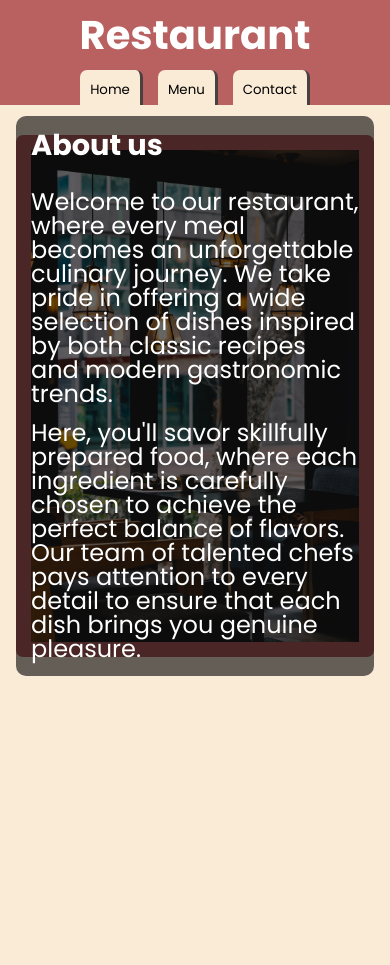
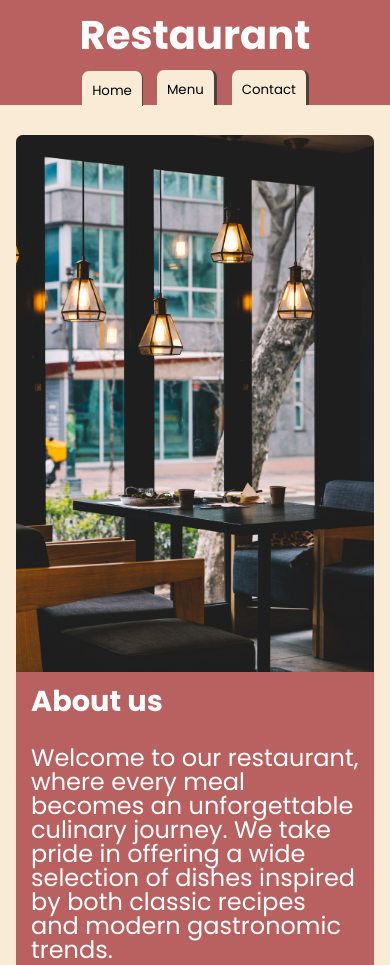
Before and after one commit to Mono0087/Restaurant-Page, a website built with webpack: page dist/index.html in a window 390 px wide. Shown: the top 965 px of the page. Before the commit the page ends 844 px from the top, so only its background shows below. Built offline with nearby package versions, Linux system fonts and the light colour scheme; files whose address does not match are found by name.

Commit message:
Small improvements

```diff
--- a/src/SCSS/style.scss
+++ b/src/SCSS/style.scss
@@ -7,12 +7,16 @@
 
 html {
   font-size: 16px;
+  scrollbar-width: none;
 }
 
 body {
   background-color: $bg-main;
   font-family: "Poppins", sans-serif;
   color: $main-color;
+  &::-webkit-scrollbar {
+    display: none;
+  }
 }
 
 ul,
@@ -44,7 +48,7 @@ a {
   transition: all 0.1s;
   cursor: pointer;
   border-right: 3px solid $border;
-  &:active {
+  &-active {
     border-right: 1px solid $border;
     transform: translate(1px, 1px);
   }
@@ -111,7 +115,6 @@ main {
     position: relative;
     font-size: 1.2rem;
     font-weight: 400;
-    padding: 15px;
     .home_text-container {
       position: absolute;
       top: 0;
@@ -163,15 +166,34 @@ main {
     }
   }
   #contact-info {
-    #info_container{
-        display: flex;
-        flex-direction: column;
-        gap: 15px;
-        h3{
-          margin-bottom: 5px;
-        }
-        a{
-        }
+    #info_container {
+      display: flex;
+      flex-direction: column;
+      gap: 15px;
+      h3 {
+        margin-bottom: 5px;
+      }
     }
   }
 }
+
+//MEDIA//////////////////////////////////////
+
+@media (max-width: 520px) {
+  main{
+    #home{
+      padding: 0;
+      img{
+        border-top-left-radius: 7px;
+        border-top-right-radius: 7px;
+      }
+      .home_text-container{
+        position: static;
+        height: auto;
+        .text-content{
+          background: none;
+        }
+      }
+    }
+  }
+}
--- a/src/app/contact-module.js
+++ b/src/app/contact-module.js
@@ -19,7 +19,7 @@ export function loadContactModule() {
     addressInfo.append(h3Address, address)
 
     const emailInfo = createElement('div', null, 'email-info')
-    const h3email = createElement('h3', null, null, 'email:')
+    const h3email = createElement('h3', null, null, 'Email:')
     const email = createElement('a', null, null, 'info@gastro-corner.com')
     email.href = 'mailto: info@gastro-corner.com'
     emailInfo.append(h3email, email)
--- a/src/app/header.js
+++ b/src/app/header.js
@@ -5,7 +5,7 @@ export function loadHeader() {
     const h1 = createElement('h1', null, null, 'Restaurant')
     header.append(h1)
     const btnContainer = createElement('div',['buttons-container'])
-    const homeBtn = createElement('button', ['header-btn', 'btn'], 'home-btn', 'Home')
+    const homeBtn = createElement('button', ['header-btn', 'btn', 'btn-active'], 'home-btn', 'Home')
     const menuBtn = createElement('button', ['header-btn', 'btn'], 'menu-btn', 'Menu')
     const infoBtn = createElement('button', ['header-btn', 'btn'], 'info-btn', 'Contact')
     btnContainer.append(homeBtn, menuBtn, infoBtn)
--- a/src/index.js
+++ b/src/index.js
@@ -7,15 +7,22 @@ import { loadContactModule } from "./app/contact-module"
 import "./SCSS/style.scss"
 
 loadHeader()
+const content = document.querySelector('#content')
 const main = createElement('main')
-const headerBtns = document.querySelector('.buttons-container')
-document.querySelector('#content').append(main)
+const headerBtns = content.querySelector('.buttons-container')
+content.append(main)
 loadHomeModule()
 
 headerBtns.addEventListener('click', btnsHandler)
 function btnsHandler(e) {
     if (e.target.nodeName === 'BUTTON') {
         let btnId = e.target.id
+        if (!e.target.classList.contains('btn-active')) {
+            [...headerBtns.children].forEach(child => {
+                child.classList.remove('btn-active')
+            })
+            e.target.classList.add('btn-active')
+        }
         switch (btnId) {
             case 'info-btn':
                 main.innerHTML = ''
```
Also changed, not shown: dist/index.html, dist/main.31a3614e5bf9cea7c4ee.bundle.js (added), dist/main.fc23d51ea841082b00ad.bundle.js (deleted), 2 other files.
